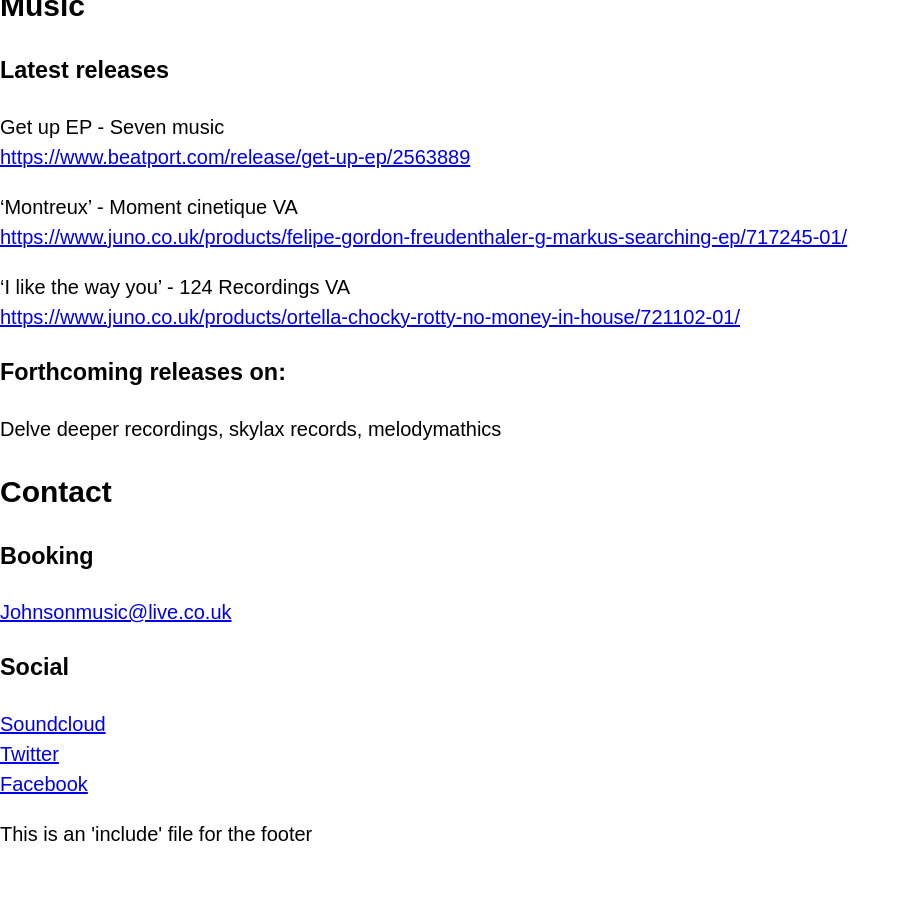
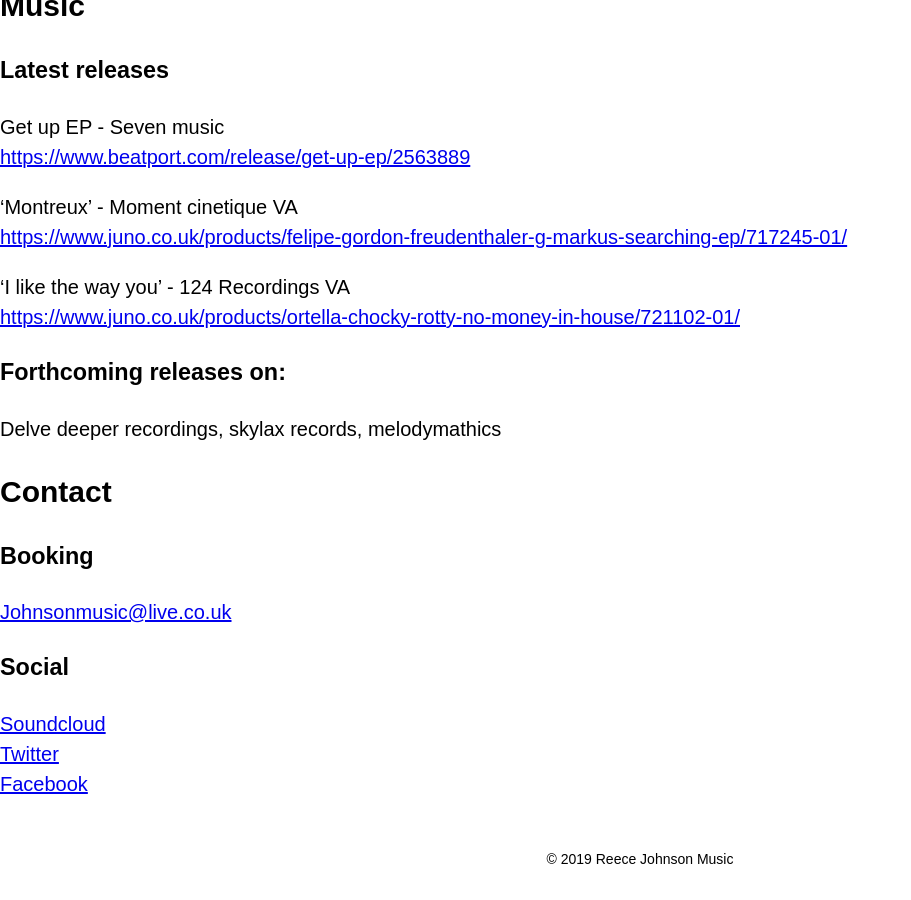
Before and after one commit to jnkly/reece-johnson, a Jekyll site: the page built from index.html, in a window 1280 px wide and 900 px high, scrolled down 739 px. Shown: the whole window, without its empty margins (0-911 px from the left). Built offline with Jekyll 4.4.1, drawn with Linux system fonts in a browser that asks for light colours; before the commit the page ends 1608 px from its top, so only the background shows below that.

Commit message:
Update footer.html

```diff
--- a/_includes/footer.html
+++ b/_includes/footer.html
@@ -1,3 +1,3 @@
-<footer>
-  <p>This is an 'include' file for the footer</p>
+<footer class="pa3 tc">
+  <p class="f6">&copy; 2019 Reece Johnson Music</p>
 </footer>
```
